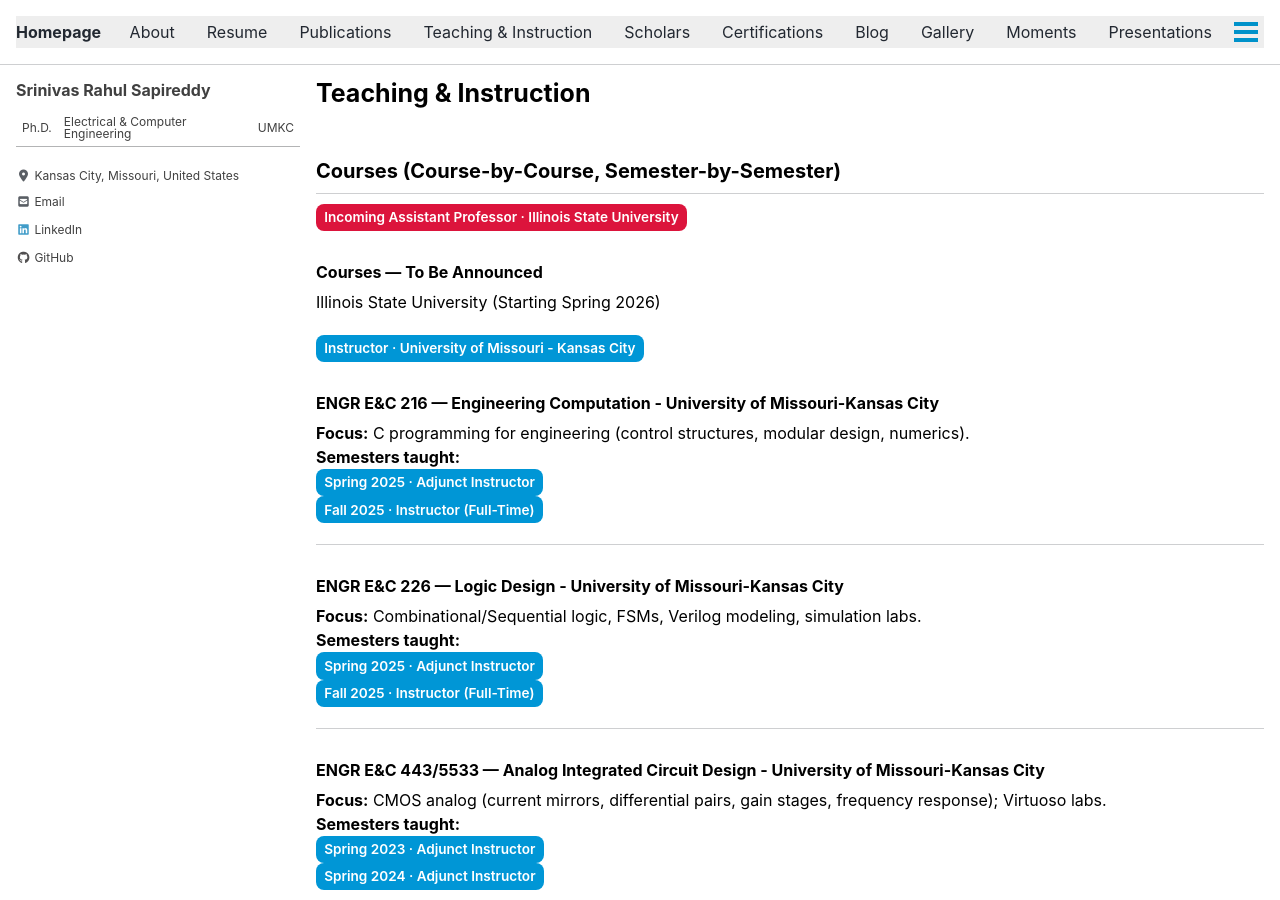
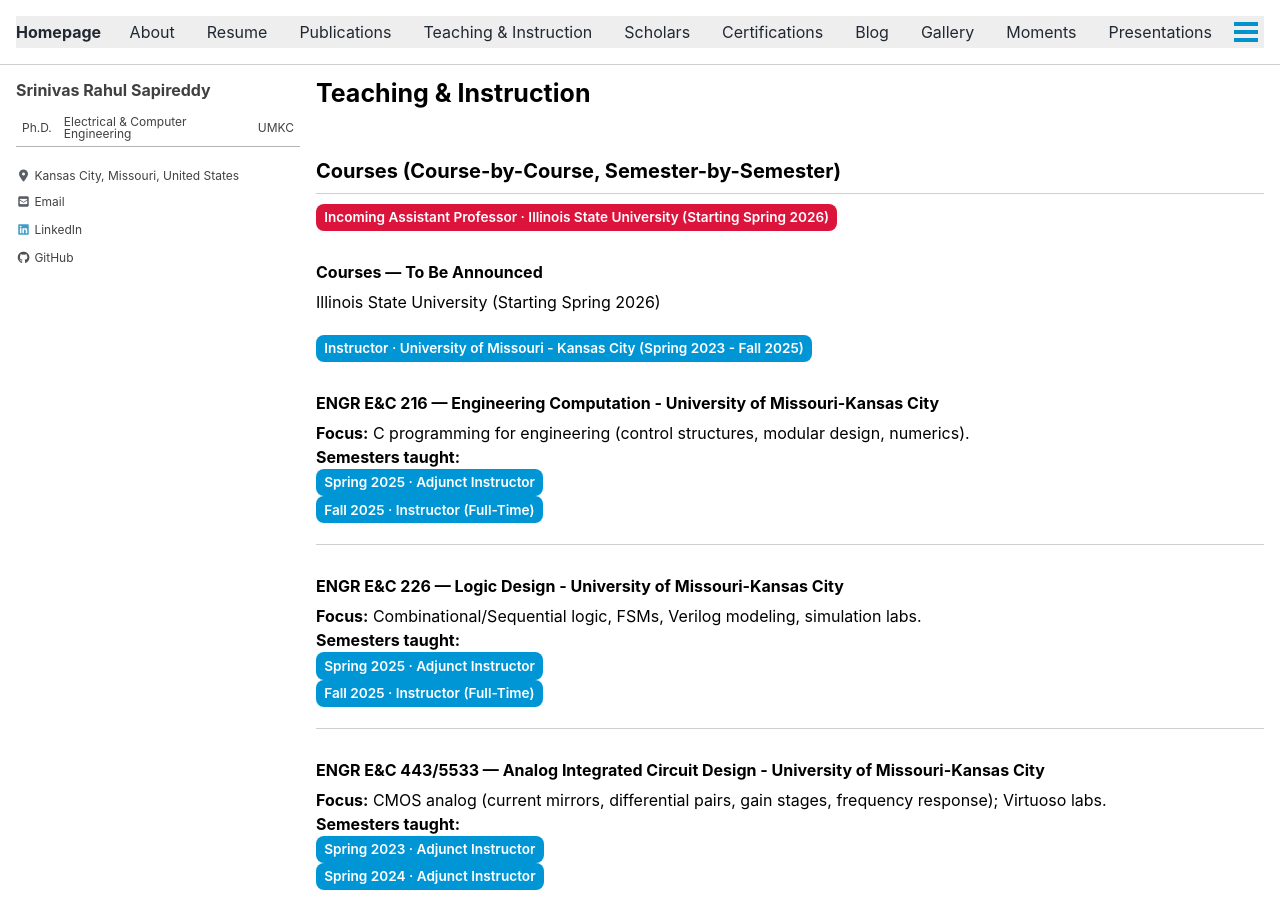
Before and after one commit to srsapireddy/srsapireddy.github.io, a Jekyll site: the page built from _pages/teaching.md, in a window 1280 px wide and 900 px high. Built offline with Jekyll 4.4.1, drawn with Linux system fonts in a browser that asks for light colours; cached includes are drawn as plain includes; nearby versions of some CDN libraries.

Commit message:
Update teaching.md

```diff
--- a/_pages/teaching.md
+++ b/_pages/teaching.md
@@ -30,11 +30,11 @@
 </style>
 
 ## Courses (Course-by-Course, Semester-by-Semester)
-<span class="badge2">Incoming Assistant Professor · Illinois State University</span>
+<span class="badge2">Incoming Assistant Professor · Illinois State University (Starting Spring 2026)</span>
 ### Courses — To Be Announced
 Illinois State University (Starting Spring 2026)
 
-<span class="badge">Instructor · University of Missouri - Kansas City</span>
+<span class="badge">Instructor · University of Missouri - Kansas City (Spring 2023 - Fall 2025)</span>
 ### ENGR E&C 216 — Engineering Computation - University of Missouri-Kansas City
 **Focus:** C programming for engineering (control structures, modular design, numerics).
 **Semesters taught:**
```
